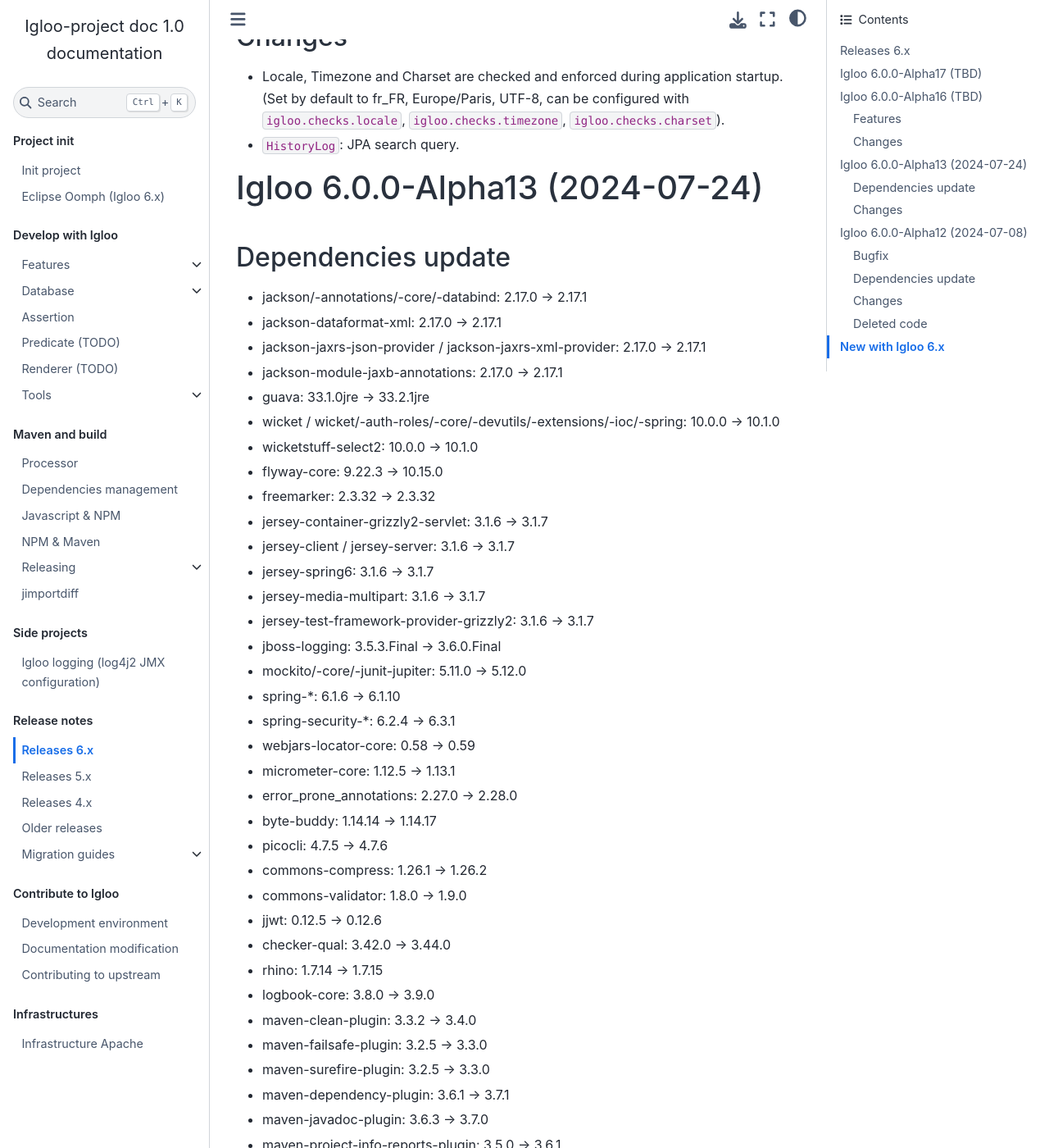
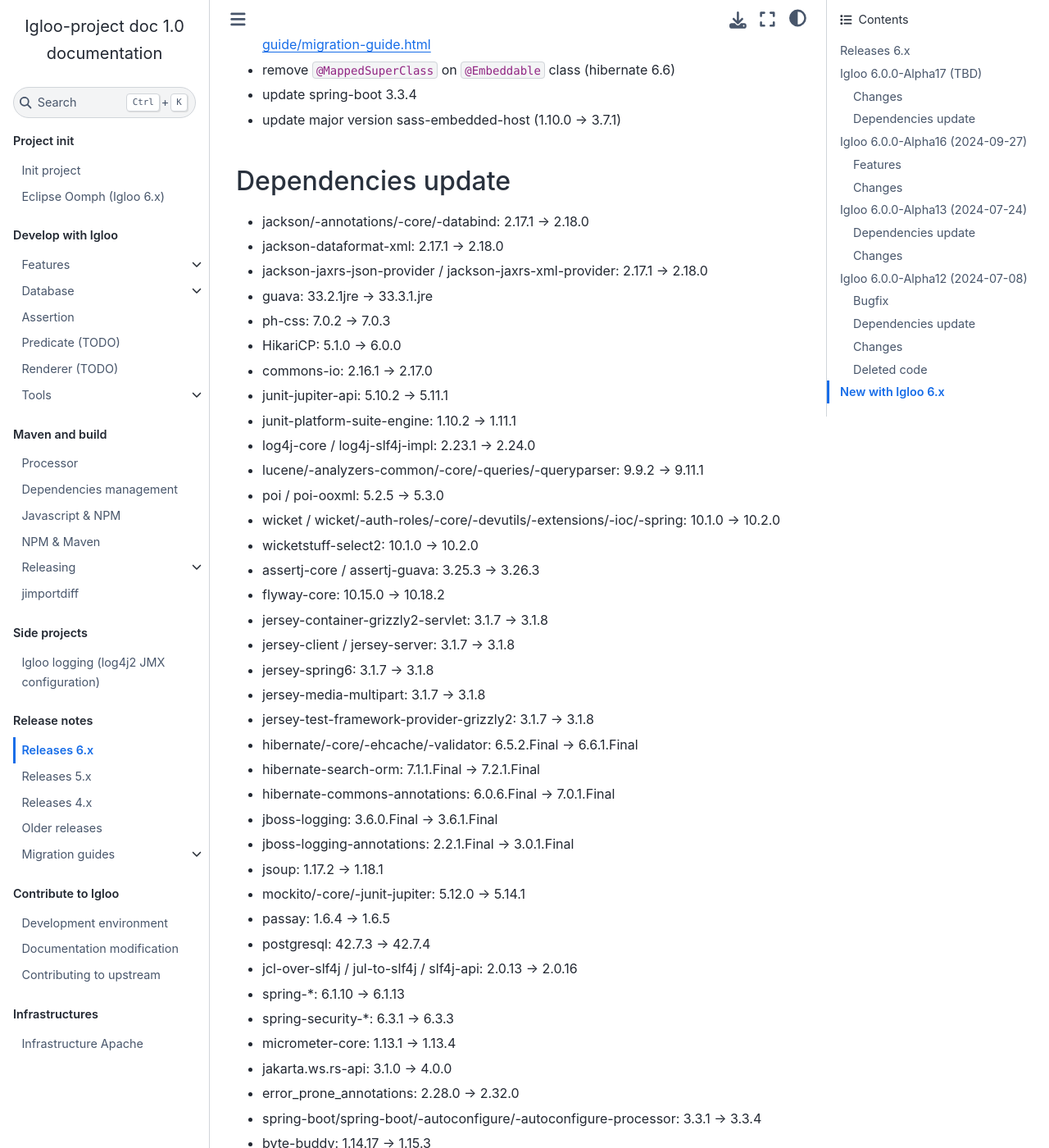
Before and after one commit to igloo-project/igloo-doc, a Sphinx documentation site: the page built from source/release-notes/releases-6.x.md, in a window 1280 px wide and 1400 px high, scrolled down 385 px. Shown: the whole window at 82% size. Built offline with Sphinx 7.4.7 and the Sphinx Book theme 1.1.4, drawn with Linux system fonts in a browser that asks for light colours; some of the changed text lies outside the part shown.

Commit message:
Changelog 6.0.0-Alpha17

```diff
--- a/source/release-notes/releases-6.x.md
+++ b/source/release-notes/releases-6.x.md
@@ -2,7 +2,86 @@
 
 # Igloo 6.0.0-Alpha17 (TBD)
 
-# Igloo 6.0.0-Alpha16 (TBD)
+## Changes
+* New permission pattern with Role entity
+* Remove UserGroup and Authority entities
+* Remove BasicUser and TechnicalUser in BasicApp
+* Remove igloo permission hierarchy
+* update Hibernate 6.6 https://docs.jboss.org/hibernate/orm/6.6/migration-guide/migration-guide.html
+* remove `@MappedSuperClass` on `@Embeddable` class (hibernate 6.6)
+* update spring-boot 3.3.4
+* update major version sass-embedded-host (1.10.0 -> 3.7.1)
+
+## Dependencies update
+
+* jackson/-annotations/-core/-databind: 2.17.1 -> 2.18.0
+* jackson-dataformat-xml: 2.17.1 -> 2.18.0
+* jackson-jaxrs-json-provider / jackson-jaxrs-xml-provider: 2.17.1 -> 2.18.0
+* guava: 33.2.1jre -> 33.3.1.jre
+* ph-css: 7.0.2 -> 7.0.3
+* HikariCP: 5.1.0 -> 6.0.0
+* commons-io: 2.16.1 -> 2.17.0
+* junit-jupiter-api: 5.10.2 -> 5.11.1
+* junit-platform-suite-engine: 1.10.2 -> 1.11.1
+* log4j-core / log4j-slf4j-impl: 2.23.1 -> 2.24.0
+* lucene/-analyzers-common/-core/-queries/-queryparser: 9.9.2 -> 9.11.1
+* poi / poi-ooxml: 5.2.5 -> 5.3.0
+* wicket / wicket/-auth-roles/-core/-devutils/-extensions/-ioc/-spring: 10.1.0 -> 10.2.0
+* wicketstuff-select2: 10.1.0 -> 10.2.0
+* assertj-core / assertj-guava: 3.25.3 -> 3.26.3
+* flyway-core: 10.15.0 -> 10.18.2
+* jersey-container-grizzly2-servlet: 3.1.7 -> 3.1.8
+* jersey-client / jersey-server: 3.1.7 -> 3.1.8
+* jersey-spring6: 3.1.7 -> 3.1.8
+* jersey-media-multipart: 3.1.7 -> 3.1.8
+* jersey-test-framework-provider-grizzly2: 3.1.7 -> 3.1.8
+* hibernate/-core/-ehcache/-validator: 6.5.2.Final -> 6.6.1.Final
+* hibernate-search-orm: 7.1.1.Final -> 7.2.1.Final
+* hibernate-commons-annotations: 6.0.6.Final -> 7.0.1.Final
+* jboss-logging: 3.6.0.Final -> 3.6.1.Final
+* jboss-logging-annotations: 2.2.1.Final -> 3.0.1.Final
+* jsoup: 1.17.2 -> 1.18.1
+* mockito/-core/-junit-jupiter: 5.12.0 -> 5.14.1
+* passay: 1.6.4 -> 1.6.5
+* postgresql: 42.7.3 -> 42.7.4
+* jcl-over-slf4j / jul-to-slf4j / slf4j-api: 2.0.13 -> 2.0.16
+* spring-\*: 6.1.10 -> 6.1.13
+* spring-security-\*: 6.3.1 -> 6.3.3
+* micrometer-core: 1.13.1 -> 1.13.4
+* jakarta.ws.rs-api: 3.1.0 -> 4.0.0
+* error_prone_annotations: 2.28.0 -> 2.32.0
+* spring-boot/spring-boot/-autoconfigure/-autoconfigure-processor: 3.3.1 -> 3.3.4
+* byte-buddy: 1.14.17 -> 1.15.3
+* commons-compress: 1.26.2 -> 1.27.1
+* commons-codec: 1.17.0 -> 1.17.1
+* commons-lang3: 3.14.0 -> 3.17.0
+* checker-qual: 3.45.0 -> 3.47.0
+* hamcrest: 2.2 -> 3.0
+* throwing-function: 1.5.1 -> 1.6.1
+* httpclient5: 5.3.1 -> 5.4.0
+* springdoc-openapi-starter-webmvc-ui: 2.5.0 -> 2.6.0
+* sass-embedded-host: 1.10.0 -> 3.7.1
+* protobuf-java: 3.21.11 -> 4.28.2
+* maven-failsafe-plugin: 3.3.0 -> 3.5.0
+* maven-surefire-plugin: 3.3.0 -> 3.5.0
+* maven-dependency-plugin: 3.7.1 -> 3.8.0
+* maven-javadoc-plugin: 3.7.0 -> 3.10.0
+* maven-project-info-reports-plugin: 3.6.1 -> 3.7.0
+* maven-site-plugin: 4.0.0-M15 -> 4.0.0-M16
+* maven-deploy-plugin: 3.1.2 -> 3.1.3
+* maven-assembly-plugin: 3.7.1 -> 3.8.0
+* maven-install-plugin: 3.1.2 -> 3.1.3
+* dependency-check-maven: 10.0.1 -> 10.0.4
+* versions-maven-plugin: 2.16.2 -> 2.17.1
+* exec-maven-plugin: 3.3.0 -> 3.4.1
+* buildnumber-maven-plugin: 3.2.0 -> 3.2.1
+* frontend-maven-plugin: 1.15.0 -> 1.15.1
+* spotless-maven-plugin: 2.43.0 -> 2.43.1
+* spring-boot-maven-plugin: 3.3.1 -> 3.3.4
+* sass-embedded-host: 1.10.0 -> 3.7.1
+* protobuf-java: 3.21.11 -> 4.28.2
+
+# Igloo 6.0.0-Alpha16 (2024-09-27)
 
 ## Features
 
```
